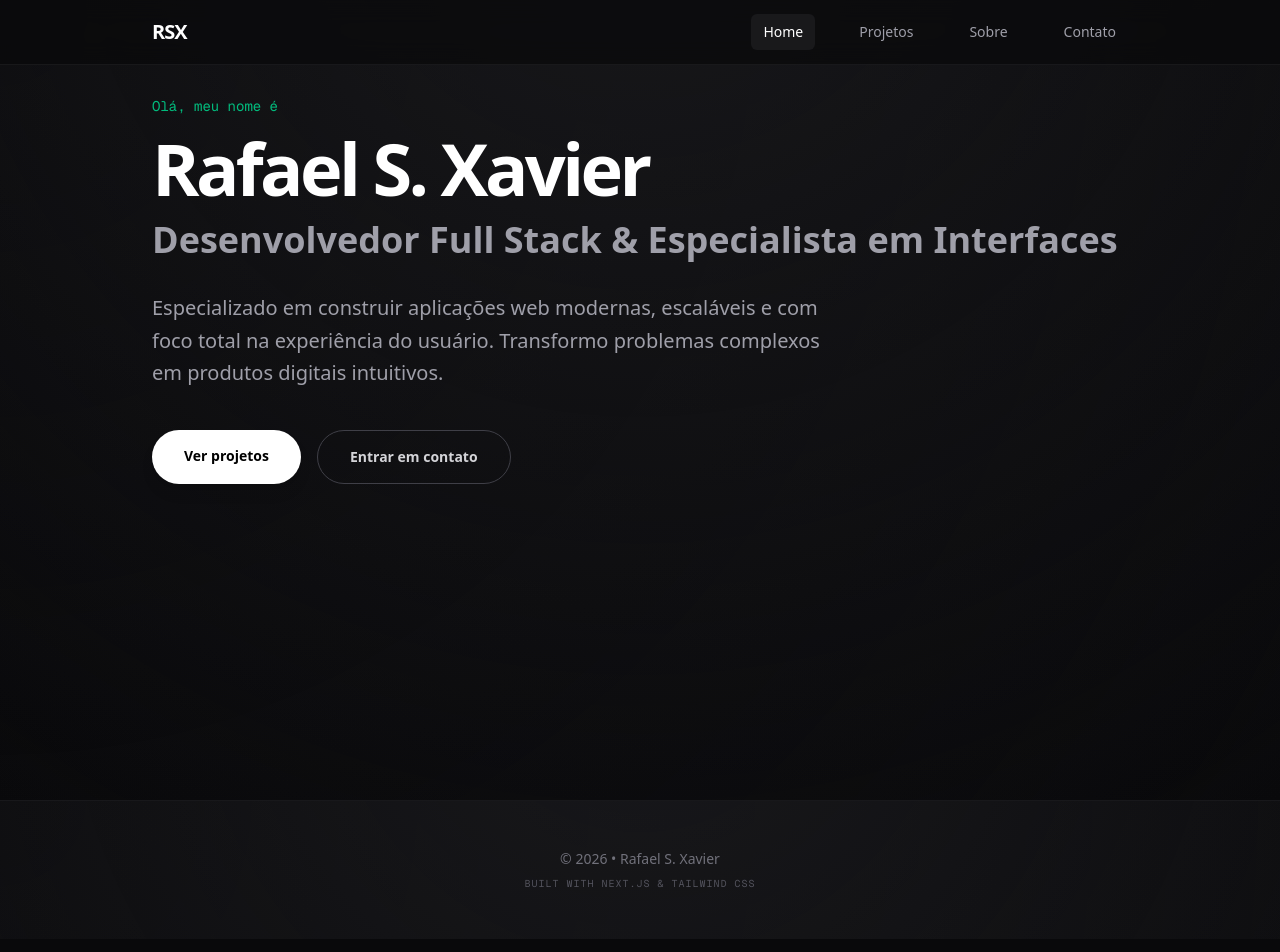
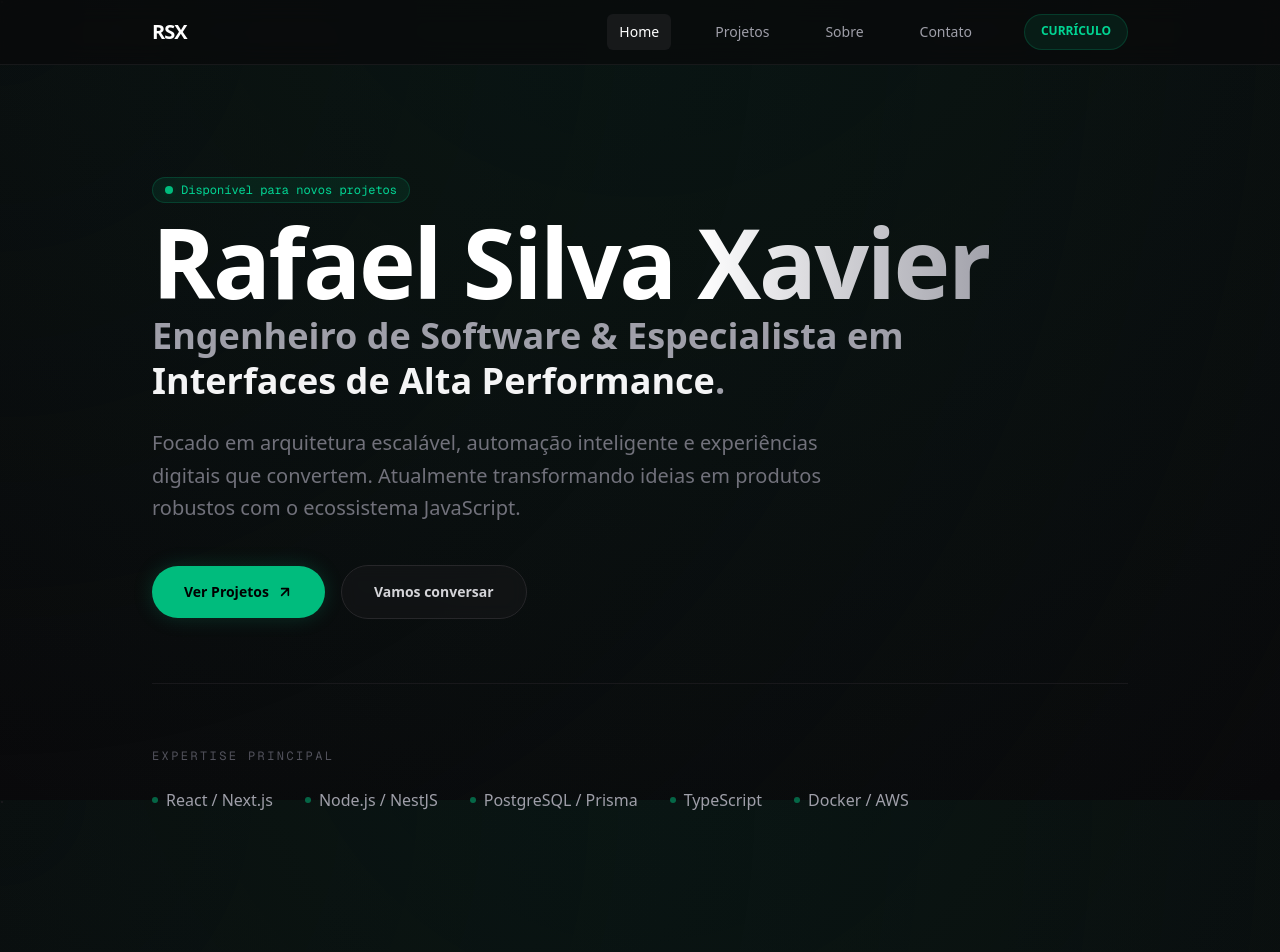
Before and after one commit to RafaelsXavi/portfolio, a Next.js app: page / in a window 1280 px wide. Shown: the top 952 px of the page. Built offline with nearby package versions, Linux system fonts and the light colour scheme.

Commit message:
feat: enhance portfolio UI, content and UX with technical grid, skills matrix and detailed projects showcase

```diff
--- a/app/globals.css
+++ b/app/globals.css
@@ -16,9 +16,25 @@ body {
   background-color: var(--background);
   color: var(--foreground);
   background-image:
-    radial-gradient(circle at 50% -20%, #18181b, transparent),
+    radial-gradient(circle at 2px 2px, #18181b 1px, transparent 0),
+    radial-gradient(circle at 50% -20%, #10b98115, transparent),
     radial-gradient(circle at 0% 0%, #09090b, transparent);
+  background-size: 24px 24px, 100% 100%, 100% 100%;
   background-attachment: fixed;
+}
+
+.glass {
+  background: rgba(24, 24, 27, 0.4);
+  backdrop-filter: blur(12px);
+  -webkit-backdrop-filter: blur(12px);
+  border: 1px solid rgba(255, 255, 255, 0.05);
+}
+
+.text-gradient {
+  background: linear-gradient(to right, #fff, #a1a1aa);
+  -webkit-background-clip: text;
+  background-clip: text;
+  -webkit-text-fill-color: transparent;
 }
 
 ::selection {
--- a/app/layout.tsx
+++ b/app/layout.tsx
@@ -32,10 +32,10 @@ export default function RootLayout({
   return (
     <html lang="pt-BR">
       <body
-        className={`${geistSans.variable} ${geistMono.variable} bg-zinc-950 text-zinc-100 antialiased`}
+        className={`${geistSans.variable} ${geistMono.variable} bg-zinc-950 text-zinc-100 antialiased flex flex-col min-h-screen`}
       >
         <Header />
-        <main className="max-w-5xl mx-auto px-6 pt-24 pb-16 min-h-screen">
+        <main className="flex-grow max-w-5xl w-full mx-auto px-6 pt-24 pb-16">
           {children}
         </main>
         <Footer />
--- a/app/page.tsx
+++ b/app/page.tsx
@@ -7,32 +7,68 @@ export default function Home() {
       <motion.section
         initial={{ y: 32, opacity: 0 }}
         animate={{ y: 0, opacity: 1 }}
-        transition={{ duration: 0.6, ease: "easeOut" }}
-        className="w-full"
+        transition={{ duration: 0.8, ease: "easeOut" }}
+        className="w-full py-10 md:py-20"
       >
-        <span className="text-emerald-500 font-mono text-sm mb-4 block">Olá, meu nome é</span>
-        <h1 className="text-5xl md:text-7xl font-bold tracking-tighter text-white mb-4">
-          Rafael S. Xavier
+        <div className="space-y-6">
+          <motion.div
+            initial={{ opacity: 0, scale: 0.9 }}
+            animate={{ opacity: 1, scale: 1 }}
+            transition={{ delay: 0.2 }}
+            className="inline-flex items-center gap-2 px-3 py-1 rounded-full border border-emerald-500/20 bg-emerald-500/10 text-emerald-400 text-xs font-mono mb-4"
+          >
+            <span className="relative flex h-2 w-2">
+              <span className="animate-ping absolute inline-flex h-full w-full rounded-full bg-emerald-400 opacity-75"></span>
+              <span className="relative inline-flex rounded-full h-2 w-2 bg-emerald-500"></span>
+            </span>
+            Disponível para novos projetos
+          </motion.div>
+
+          <h1 className="text-5xl md:text-8xl font-bold tracking-tight text-white mb-2 leading-[0.9]">
+            Rafael Silva <span className="text-gradient">Xavier</span>
           </h1>
-        <h2 className="text-2xl md:text-4xl font-semibold text-zinc-400 mb-8">
-          Desenvolvedor Full Stack & Especialista em Interfaces
+
+          <h2 className="text-2xl md:text-4xl font-semibold text-zinc-400 max-w-3xl leading-tight">
+            Engenheiro de Software & Especialista em <span className="text-zinc-100">Interfaces de Alta Performance</span>.
           </h2>
-        <p className="text-zinc-400 text-lg md:text-xl max-w-2xl mb-10 leading-relaxed">
-          Especializado em construir aplicações web modernas, escaláveis e com foco total na experiência do usuário. Transformo problemas complexos em produtos digitais intuitivos.
+
+          <p className="text-zinc-500 text-lg md:text-xl max-w-2xl mb-10 leading-relaxed">
+            Focado em arquitetura escalável, automação inteligente e experiências digitais que convertem.
+            Atualmente transformando ideias em produtos robustos com o ecossistema JavaScript.
           </p>
-        <div className="flex flex-wrap gap-4">
+
+          <div className="flex flex-wrap gap-4 items-center">
             <a
               href="/projetos"
-            className="inline-block rounded-full bg-white px-8 py-4 text-sm font-semibold text-black hover:bg-zinc-200 transition-all hover:scale-105 shadow-lg"
+              className="inline-flex items-center gap-2 rounded-full bg-emerald-500 px-8 py-4 text-sm font-bold text-black hover:bg-emerald-400 transition-all hover:scale-105 shadow-[0_0_20px_rgba(16,185,129,0.2)]"
             >
-            Ver projetos
+              Ver Projetos
+              <svg width="16" height="16" viewBox="0 0 24 24" fill="none" stroke="currentColor" strokeWidth="2.5" strokeLinecap="round" strokeLinejoin="round"><path d="M7 17L17 7M17 7H7M17 7V17"/></svg>
             </a>
             <a
               href="/contato"
-            className="inline-block rounded-full border border-zinc-700 px-8 py-4 text-sm font-semibold text-zinc-300 hover:text-white hover:border-white transition-all"
+              className="inline-block rounded-full border border-zinc-800 bg-zinc-900/50 backdrop-blur-sm px-8 py-4 text-sm font-bold text-zinc-300 hover:text-white hover:border-zinc-600 transition-all"
             >
-            Entrar em contato
+              Vamos conversar
             </a>
+          </div>
+
+          <motion.div
+            initial={{ opacity: 0 }}
+            animate={{ opacity: 1 }}
+            transition={{ delay: 0.5 }}
+            className="pt-16 border-t border-zinc-900 mt-16"
+          >
+            <p className="text-xs font-mono uppercase tracking-[0.2em] text-zinc-600 mb-6">Expertise Principal</p>
+            <div className="flex flex-wrap gap-x-8 gap-y-4 text-zinc-400 font-medium">
+              {['React / Next.js', 'Node.js / NestJS', 'PostgreSQL / Prisma', 'TypeScript', 'Docker / AWS'].map((tech) => (
+                <div key={tech} className="flex items-center gap-2 hover:text-zinc-100 transition-colors">
+                  <div className="w-1.5 h-1.5 rounded-full bg-emerald-500/50" />
+                  {tech}
+                </div>
+              ))}
+            </div>
+          </motion.div>
         </div>
       </motion.section>
     </div>
--- a/app/projetos/page.tsx
+++ b/app/projetos/page.tsx
@@ -15,17 +15,36 @@ export default function Projetos() {
         <div className="h-1 w-20 bg-emerald-500 rounded-full" />
       </div>
 
-      <div className="grid gap-6">
+      <div className="grid gap-8 md:grid-cols-2">
         <ProjectCard
-          title="Plataforma de Automação de Conteúdo"
-          description="Sistema full stack para geração e publicação automática de conteúdo, com integração de APIs externas. Focado em produtividade e consistência."
-          techs={["Next.js", "Node.js", "APIs", "Cloud"]}
+          title="SaborReal Delivery"
+          status="Produção"
+          description="Plataforma fullstack de delivery com rastreio em tempo real, cálculo de frete dinâmico e gestão de pedidos para entregadores."
+          techs={["Next.js", "Node.js", "PostgreSQL", "Prisma", "Tailwind"]}
+          githubUrl="https://github.com/RafaelsXavi"
         />
 
         <ProjectCard
-          title="Dashboard de Gestão"
-          description="Aplicação de alta performance para visualização e gerenciamento de dados complexos com autenticação robusta e controle granular."
-          techs={["React", "JWT", "PostgreSQL", "Tailwind"]}
+          title="DevBurguer"
+          status="Produção"
+          description="E-commerce para hamburgueria com fluxo completo de checkout, integração de pagamentos e painel administrativo para controle de estoque."
+          techs={["React", "Node.js", "Express", "MongoDB", "Stripe"]}
+          githubUrl="https://github.com/RafaelsXavi"
+        />
+
+        <ProjectCard
+          title="A gente clinica"
+          status="MVP"
+          description="Sistema de automação para agendamentos de consultas. Integração de formulários, Google Calendar e Notion via N8N."
+          techs={["N8N", "Google Cloud", "Notion", "APIs"]}
+        />
+
+        <ProjectCard
+          title="Dashboard de Gestão BI"
+          status="Estudo"
+          description="Interface de alta performance para monitoramento de KPIs em tempo real, com filtros dinâmicos e exportação de relatórios."
+          techs={["React", "Recharts", "Zustand", "Context API"]}
+          githubUrl="https://github.com/RafaelsXavi"
         />
       </div>
     </motion.section>
--- a/app/sobre/page.tsx
+++ b/app/sobre/page.tsx
@@ -45,6 +45,51 @@ export default function Sobre() {
           ecossistema React, Next.js e Node.js.
         </motion.p>
       </div>
+
+      <div className="space-y-8 pt-8">
+        <div className="space-y-2">
+          <h3 className="text-2xl font-bold text-white uppercase tracking-tight">Habilidades & Stack</h3>
+          <p className="text-zinc-500 text-sm italic">O que utilizo para dar vida às ideias</p>
+        </div>
+
+        <div className="grid gap-6 sm:grid-cols-2">
+          {[
+            {
+              category: "Frontend",
+              skills: ["React", "Next.js", "TypeScript", "Tailwind CSS", "Framer Motion", "Zustand"]
+            },
+            {
+              category: "Backend",
+              skills: ["Node.js", "Express", "NestJS", "Prisma", "PostgreSQL", "MongoDB"]
+            },
+            {
+              category: "Ferramentas & DevOps",
+              skills: ["Docker", "AWS", "Git / GitHub", "CI/CD", "N8N (Automação)", "Linux"]
+            },
+            {
+              category: "Conceitos",
+              skills: ["Arquitetura Limpa", "SOLID", "TDD", "REST APIs", "Web Performance", "UI/UX Design"]
+            }
+          ].map((group, idx) => (
+            <motion.div
+              key={group.category}
+              initial={{ opacity: 0, y: 20 }}
+              animate={{ opacity: 1, y: 0 }}
+              transition={{ delay: 0.4 + (idx * 0.1) }}
+              className="p-6 rounded-2xl border border-zinc-800/50 bg-zinc-900/10 hover:border-zinc-700/50 transition-colors"
+            >
+              <h4 className="text-emerald-500 font-mono text-xs uppercase tracking-[0.2em] mb-4">{group.category}</h4>
+              <div className="flex flex-wrap gap-2">
+                {group.skills.map(skill => (
+                  <span key={skill} className="px-3 py-1 rounded-md bg-zinc-800/40 text-zinc-300 text-xs border border-zinc-700/30">
+                    {skill}
+                  </span>
+                ))}
+              </div>
+            </motion.div>
+          ))}
+        </div>
+      </div>
     </motion.section>
   );
 }
--- a/components/Header.tsx
+++ b/components/Header.tsx
@@ -44,6 +44,13 @@ export default function Header() {
 							{link.label}
 						</Link>
 					))}
+					<a
+						href="/curriculo.pdf"
+						target="_blank"
+						className="ml-2 px-4 py-2 bg-emerald-500/10 border border-emerald-500/20 rounded-full text-xs font-bold text-emerald-400 hover:bg-emerald-500 hover:text-black transition-all"
+					>
+						CURRÍCULO
+					</a>
 				</div>
 			</nav>
 		</motion.header>
```
Also changed, not shown: components/ProjectCard.tsx (+30 -8 lines). Lines whose indentation alone changed are shown as unchanged.
